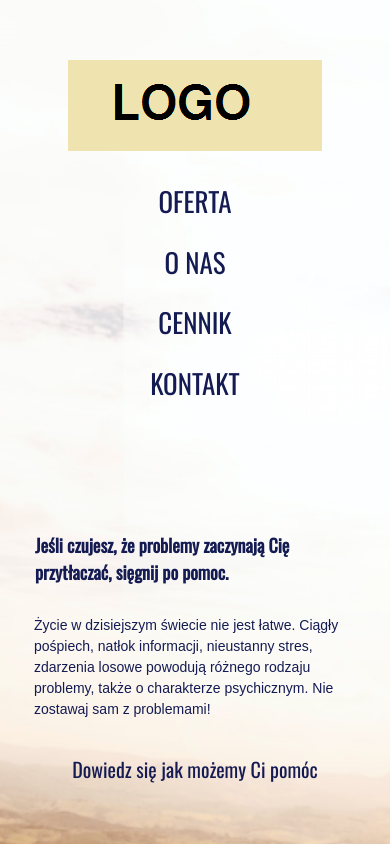
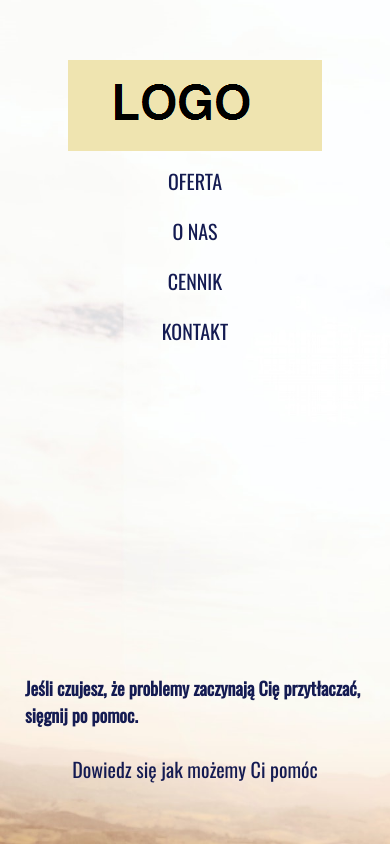
Before and after one commit to daalmans/company_website_Reactjs, a React (Create React App) app: page / in a window 390 px wide. Shown: the top 844 px of the page. Built offline with nearby package versions, Linux system fonts and the light colour scheme.

Commit message:
some changes

```diff
--- a/src/components/ContactForm.js
+++ b/src/components/ContactForm.js
@@ -21,9 +21,16 @@ const ContactForm = () => {
         fetch("/", {
             method: "POST",
             headers: { "Content-Type": "application/x-www-form-urlencoded" },
-          body: encode({ "form-name": "contact",  ...state })
+            body: encode({ "form-name": "contact", ...state })
         })
-          .then(() => {alert("Twoja wiadomość została przyjęta!");
+            .then(() => {
+                alert("Twoja wiadomość została przyjęta!");
+                setState({
+                    name: '',
+                    email: '',
+                    subject: '',
+                    message: ''
+                })
             })
             .catch(error => alert(error));
 
--- a/src/scss/main.css
+++ b/src/scss/main.css
@@ -177,6 +177,13 @@ p {
 
 @media only screen and (max-width: 430px) {
   .home__intro {
+    margin-top: 0px;
+    padding: 5px;
+  }
+}
+
+@media only screen and (max-width: 430px) {
+  .home__intro {
     width: 100%;
     font-size: 18px;
   }
@@ -193,9 +200,7 @@ p {
 
 @media only screen and (max-width: 430px) {
   .home__intro-sec {
-    font-size: 14px;
-    width: 100%;
-    background-color: transparent;
+    display: none;
   }
 }
 
@@ -334,8 +339,6 @@ p {
 }
 
 .home__contact-container {
-  -ms-flex-item-align: start;
-      align-self: flex-start;
   padding: 1em;
   border: none;
 }
@@ -373,9 +376,19 @@ p {
     -webkit-box-align: center;
         -ms-flex-align: center;
             align-items: center;
+    margin-top: 15px;
+    margin-bottom: 20px;
     -webkit-box-pack: start;
         -ms-flex-pack: start;
             justify-content: flex-start;
+  }
+}
+
+@media only screen and (max-width: 430px) {
+  .main-nav {
+    margin-top: 15px;
+    margin-bottom: 20px;
+    font-size: 20px;
   }
 }
 
@@ -494,7 +507,7 @@ p {
 .footer__contact {
   width: 50%;
   border: none;
-  min-width: 340px;
+  min-width: 280px;
 }
 
 @media only screen and (max-width: 1370px) {
@@ -588,30 +601,6 @@ p {
 @media (min-width: 768px) {
   .wrapper-form > * {
     padding: 2em;
-  }
-}
-
-.company-info {
-  background: #c9e6ff;
-  width: 100%;
-  height: 100%;
-}
-
-.company-info h3 {
-  text-align: center;
-  margin: 0 0 1rem 0;
-}
-
-.company-info ul {
-  list-style: none;
-  padding: 0;
-  text-align: center;
-  margin: 0 0 1rem 0;
-}
-
-@media (min-width: 768px) {
-  .company-info h3, .company-info ul {
-    text-align: left;
   }
 }
 
--- a/src/scss/main.scss
+++ b/src/scss/main.scss
@@ -123,14 +123,6 @@ p {
     min-height: 100%;
 }
 
-// input[type=text], select {
-//     border: none;
-//     height: 45px;
-//     padding: 0 15px;
-//     line-height: 45px;
-//     font-size: 15px;
-//     box-sizing: border-box;
-// }
 
 
 .home {
@@ -187,6 +179,11 @@ p {
         border: $border-test;
 
         @media #{$small} {
+            margin-top: 0px;
+            padding:5px;
+        }
+
+        @media #{$small} {
             width: 100%;
             font-size: 18px;
         }
@@ -206,9 +203,10 @@ p {
         border: $border-test;
 
         @media #{$small} {
-            font-size: 14px;
-            width: 100%;
-            background-color: transparent;
+            display:none;
+            // font-size: 14px;
+            // width: 100%;
+            // background-color: transparent;
         }
     }
 }
@@ -257,6 +255,7 @@ p {
     width: 254px;
     height: 91px;
     background: url('../img/logo.png') no-repeat;
+
 }
 
 .home__about {
@@ -314,7 +313,7 @@ p {
 
 
     &-container{
-        align-self: flex-start;
+        // align-self: flex-start;
         padding: 1em;
         border: $border-test;
 
@@ -340,7 +339,15 @@ p {
     @media #{$medium} {
         flex-direction: column;
         align-items: center;
+        margin-top: 15px;
+        margin-bottom: 20px;
         justify-content: flex-start;
+    }
+
+    @media #{$small} {
+        margin-top: 15px;
+        margin-bottom: 20px;
+        font-size: $fourth-header-size;
     }
 
     &--header {
@@ -446,7 +453,7 @@ p {
     &__contact {
         width: 50%;
         border: $border-test;
-        min-width: 340px;
+        min-width: 280px;
 
 
         @media #{$large} {
@@ -577,29 +584,29 @@ p {
 }
 
 
-.company-info {
-    background: #c9e6ff;
-    width: 100%;
-    height: 100%;
+// .company-info {
+//     background: #c9e6ff;
+//     width: 100%;
+//     height: 100%;
 
-    h3 {
-        text-align: center;
-        margin: 0 0 1rem 0;
-    }
+//     h3 {
+//         text-align: center;
+//         margin: 0 0 1rem 0;
+//     }
 
-    ul {
-        list-style: none;
-        padding: 0;
-        text-align: center;
-        margin: 0 0 1rem 0;
-        }
+//     ul {
+//         list-style: none;
+//         padding: 0;
+//         text-align: center;
+//         margin: 0 0 1rem 0;
+//         }
 
-    @media(min-width:768px){
-        h3, ul{
-              text-align: left;
-            }
-          }
-    }
+//     @media(min-width:768px){
+//         h3, ul{
+//               text-align: left;
+//             }
+//           }
+//     }
 
 .button{
     display: flex;
```
Also changed, not shown: src/components/Header.js (+5 -5 lines), 1 other file (tests, documents, lock files or other folders). Lines whose indentation alone changed are shown as unchanged.
